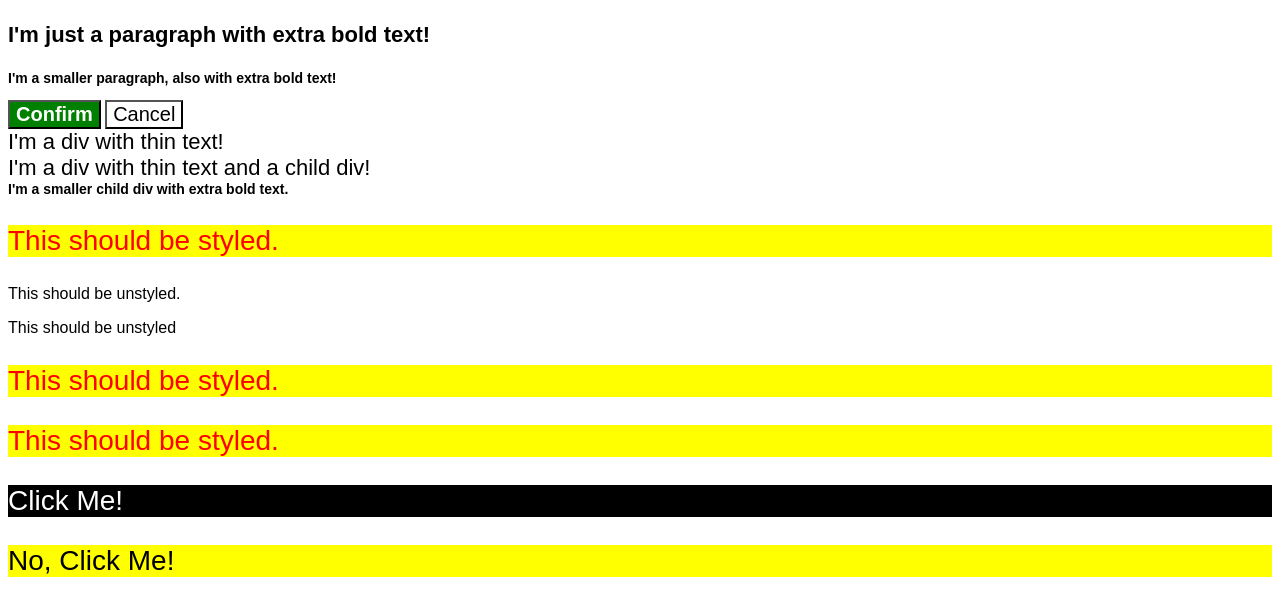
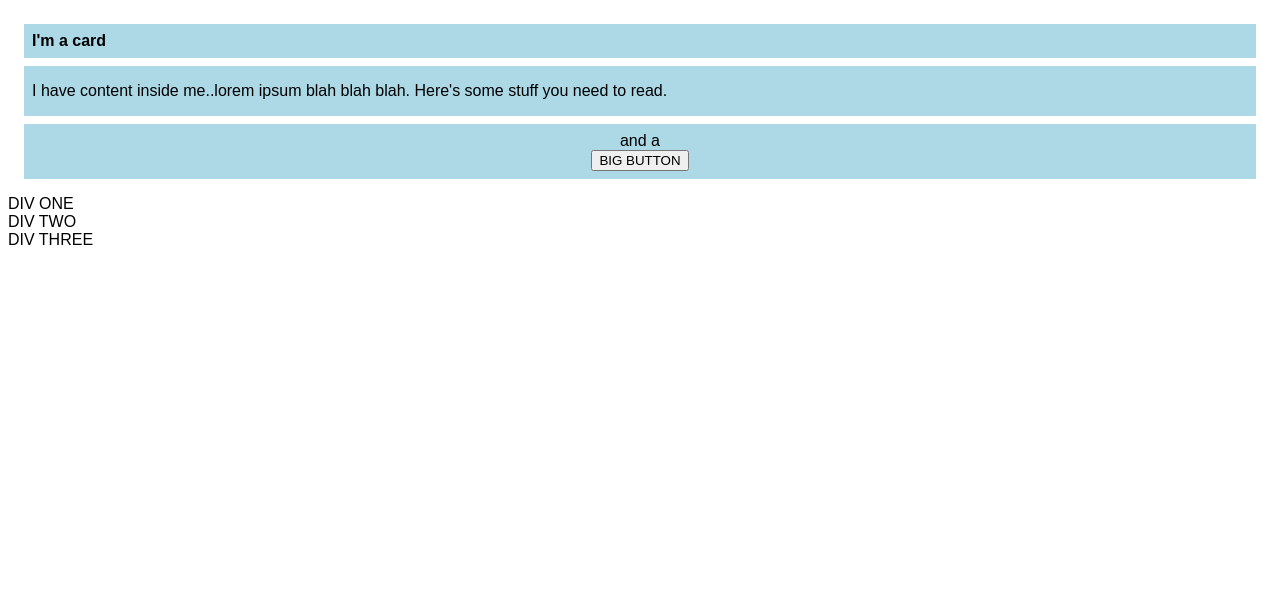
Before and after one commit to Chris-Madge/projectzero, a plain HTML site: page index.html in a window 1280 px wide. Shown: the top 602 px of the page. Drawn offline with Linux system fonts and the light colour scheme.

Commit message:
css updates - padding and margin

```diff
--- a/index.html
+++ b/index.html
@@ -5,7 +5,7 @@
     <meta charset="UTF-8">
     <meta http-equiv="X-UA-Compatible" content="IE=edge">
     <meta name="viewport" content="width=device-width, initial-scale=1.0">
-    <title>Document</title>
+    <title>Project Zero</title>
 
     <link rel="stylesheet" href="style.css">
 </head>
@@ -20,7 +20,32 @@ git remote add origin git@github.com:Chris-Madge/<reponame>.git
 git push -u origin master -->
 
 
-    <p class="para">I'm just a paragraph with extra bold text!</p>
+    <!-- CSS Inline Exercises -->
+    <div class="card">
+        <h1 class="title">I'm a card</h1>
+        <div class="content">I have content inside me..lorem ipsum blah blah blah. Here's some stuff you need to read.
+        </div>
+        <div class="button-container">and a <button>BIG BUTTON</button></div>
+    </div>
+
+
+
+
+
+
+    <div class="one">
+        DIV ONE
+    </div>
+    <div class="two">
+        DIV TWO
+    </div>
+    <div class="three">
+        DIV THREE
+    </div>
+
+    <!-- Grid & Flexbox -->
+
+    <!-- <p class="para">I'm just a paragraph with extra bold text!</p>
     <p class="para small-para">I'm a smaller paragraph, also with extra bold text!</p>
 
     <button id="confirm-button" class="button confirm">Confirm</button>
@@ -29,10 +54,10 @@ git push -u origin master -->
     <div class="text">I'm a div with thin text!</div>
     <div class="text">I'm a div with thin text and a child div!
         <div class="text child">I'm a smaller child div with extra bold text.</div>
-    </div>
+    </div> -->
 
     <!-- This is to practic descendants -->
-    <div class="ancestor">
+    <!-- <div class="ancestor">
         <div class="styled">
             <p>This should be styled.</p>
         </div>
@@ -48,11 +73,11 @@ git push -u origin master -->
         <div class="styled">
             <p>This should be styled.</p>
         </div>
-    </div>
+    </div> -->
 
 
     <!-- This was used as an example of group selectors. -->
-    <div class="blackclickme">
+    <!-- <div class="blackclickme">
         <p>Click Me!</p>
     </div>
 
@@ -68,7 +93,7 @@ git push -u origin master -->
     <div class="odd head" id="css5">I am a class!</div>
 
     <h1 id="css-head">This is a test.</h1>
-    <a href="https://www.google.com">outside link</a>
+    <a href="https://www.google.com">outside link</a> -->
 
 
 </body>
--- a/style.css
+++ b/style.css
@@ -1,6 +1,65 @@
 * {
     font-family: Arial, Helvetica, sans-serif;
     box-sizing: border-box;
+}
+
+
+
+.card {
+    padding: 8px;
+}
+
+.title,
+.content,
+.button-container {
+    background-color: lightblue;
+    margin: 8px;
+}
+
+.title {
+    font-size: 16px;
+    padding: 8px;
+}
+
+.content {
+    padding-top: 16px;
+    padding-bottom: 16px;
+    padding-left: 8px;
+    padding-right: 8px;
+}
+
+.button-container {
+    text-align: center;
+    padding: 8px;
+}
+
+button {
+    display: block;
+    margin: 0 auto;
+}
+
+
+
+
+
+/* .one {
+    padding: 32px;
+    margin: 12px;
+    background: pink;
+    border: blue solid
+}
+
+.two {
+    margin: 32px;
+    margin-bottom: 48px;
+    background: blue;
+    border: purple solid
+}
+
+.three {
+    margin-left: 500px;
+    background: orange;
+    border: darkorange solid;
 }
 
 .para,
@@ -42,19 +101,19 @@ div.text {
     color: rgb(0, 0, 0);
     font-size: 22px;
     font-weight: 100;
-}
+} */
 
 
 /* Descendants */
-.ancestor .styled {
+/* .ancestor .styled {
     background-color: yellow;
     color: red;
     font-family: "Helvetics", "Times New Roman", "Sans-Derif";
     font-size: 28px;
-}
+} */
 
 /* This is an example of me grouping selectors so they share the same styles. */
-.yellowclickme,
+/* .yellowclickme,
 .blackclickme {
     font-family: "Helvetica", "Times New Roman", "Sans-Serif";
     font-size: 28px;
@@ -92,4 +151,4 @@ div.text {
 
 #css-head {
     color: blue
-}
+} */
```
